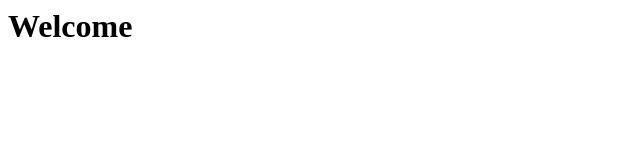
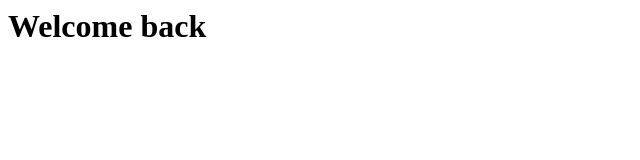
Before and after one commit to shweta0318/MentorKart, a plain HTML site: page index.html in a window 1280 px wide. Shown: the whole page, without its empty margins (0-640 px from the left). Drawn offline with Linux system fonts and the light colour scheme.

Commit message:
commit 2

```diff
--- a/index.html
+++ b/index.html
@@ -1,3 +1,3 @@
 <h1>
-  Welcome
+  Welcome  back
 </h1>
```
